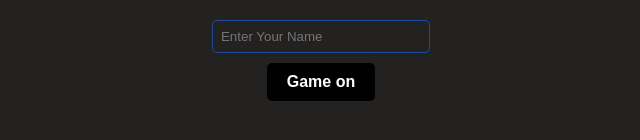
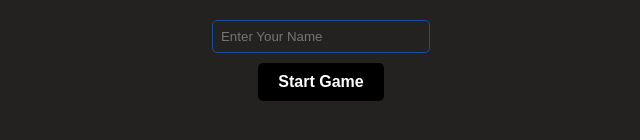
Before and after one commit to Siddhant422/Emitrr-task, a React (Create React App) app in the folder exploding-kittens-frontend/: page / in a window 1280 px wide. Shown: the part 380-520 px from the top of the page, without its empty margins (319-959 px from the left). Built offline with nearby package versions, Linux system fonts and the light colour scheme.

Commit message:
final commit

```diff
--- a/exploding-kittens-frontend/src/components/NameForm.js
+++ b/exploding-kittens-frontend/src/components/NameForm.js
@@ -54,7 +54,7 @@ function NameForm({ onNameSubmit }) {
           fontWeight: 'bolder'
         }}
       >
-        Game on
+        Start Game
       </button>
       {errorMessage && <p style={{ color: '#10B881' }}>{errorMessage}</p>}
     </form>
--- a/exploding-kittens-frontend/src/components/Navbar.js
+++ b/exploding-kittens-frontend/src/components/Navbar.js
@@ -6,11 +6,11 @@ function Navbar({ userName, points }) {
   return (
     <nav className="navbar">
       <div className="navbar-left">
-        <h1>Exploding Kittens 😸</h1>
+        <h1>Exploding Kittens 🃏</h1>
       </div>
       <div className="navbar-right">
-        <p>User: {userName}</p>
-        <p>Points: {points}</p>
+        <p>Player: {userName}</p>
+        <p>Score: {points}</p>
       </div>
     </nav>
   );
```
